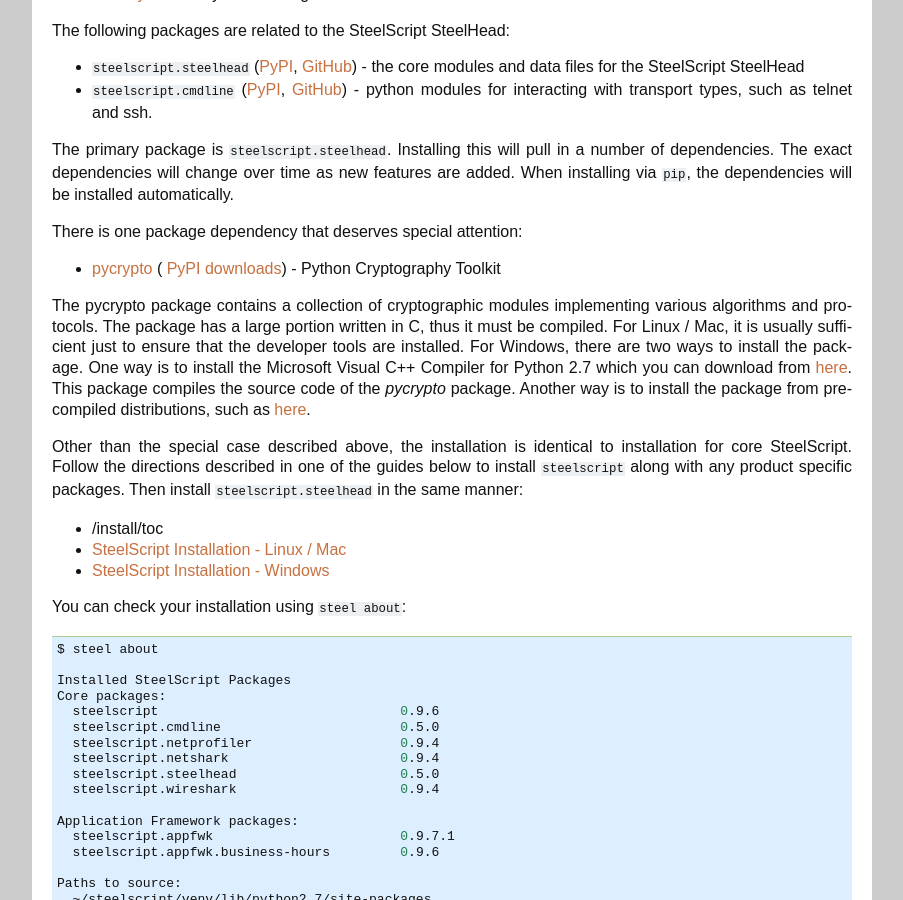
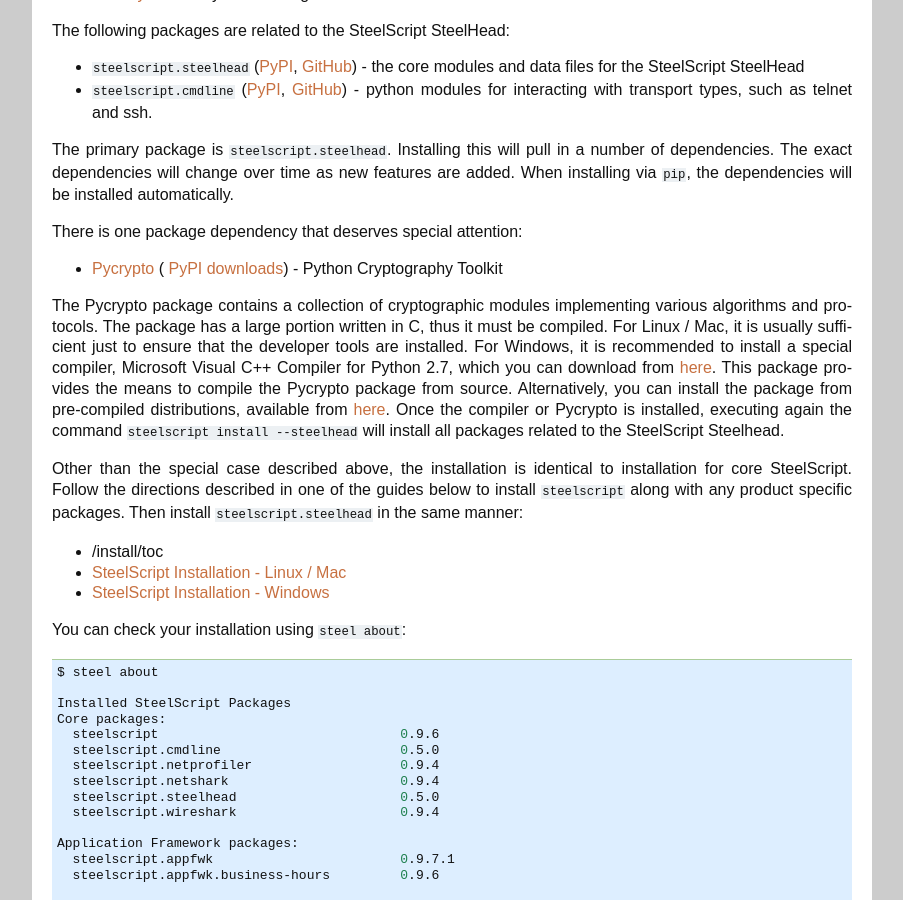
Before and after one commit to riverbed/steelscript, a Sphinx documentation site: the page built from docs/install/steelhead.rst, in a window 1280 px wide and 900 px high, scrolled down 537 px. Shown: the whole window, without its empty margins (248-1151 px from the left). Built offline with Sphinx 7.4.7, drawn with Linux system fonts in a browser that asks for light colours; pages that are not in the unit, such as notebooks, are missing from menus; the version number could not be read and is left out.

Commit message:
Address reviews

```diff
--- a/docs/install/steelhead.rst
+++ b/docs/install/steelhead.rst
@@ -59,20 +59,24 @@
 
 There is one package dependency that deserves special attention:
 
-* `pycrypto <http://www.pycrypto.org/>`_ (
+* `Pycrypto <http://www.pycrypto.org/>`_ (
   `PyPI <https://pypi.python.org/pypi/crypto>`__
   `downloads <https://github.com/dlitz/pycrypto>`__) -
   Python Cryptography Toolkit
 
-The pycrypto package contains a collection of cryptographic modules
+The Pycrypto package contains a collection of cryptographic modules
 implementing various algorithms and protocols.  The package has a large
 portion written in C, thus it must be compiled.  For Linux / Mac, it is
 usually sufficient just to ensure that the developer tools are installed.
-For Windows, there are two ways to install the package.  One way is to install
-the Microsoft Visual C++ Compiler for Python 2.7 which you can download
-from `here <http://aka.ms/vcpython27>`__. This package
-compiles the source code of the `pycrypto` package. Another way is to install
-the package from pre-compiled distributions, such as `here <http://www.voidspace.org.uk/python/modules.shtml#pycrypto>`__.
+For Windows, it is recommended to install a special compiler,
+Microsoft Visual C++ Compiler for Python 2.7, which you can download from
+`here <http://aka.ms/vcpython27>`__.  This package provides the means
+to compile the Pycrypto package from source.  Alternatively, you can
+install the package from pre-compiled distributions, available from
+`here <http://www.voidspace.org.uk/python/modules.shtml#pycrypto>`__.
+Once the compiler or Pycrypto is installed, executing again the command
+``steelscript install --steelhead`` will install all packages related
+to the SteelScript Steelhead.
 
 Other than the special case described above, the installation is identical
 to installation for core SteelScript.  Follow the directions described in
```
Also changed, not shown: docs/install/appfwk.rst (+9 -6 lines).
